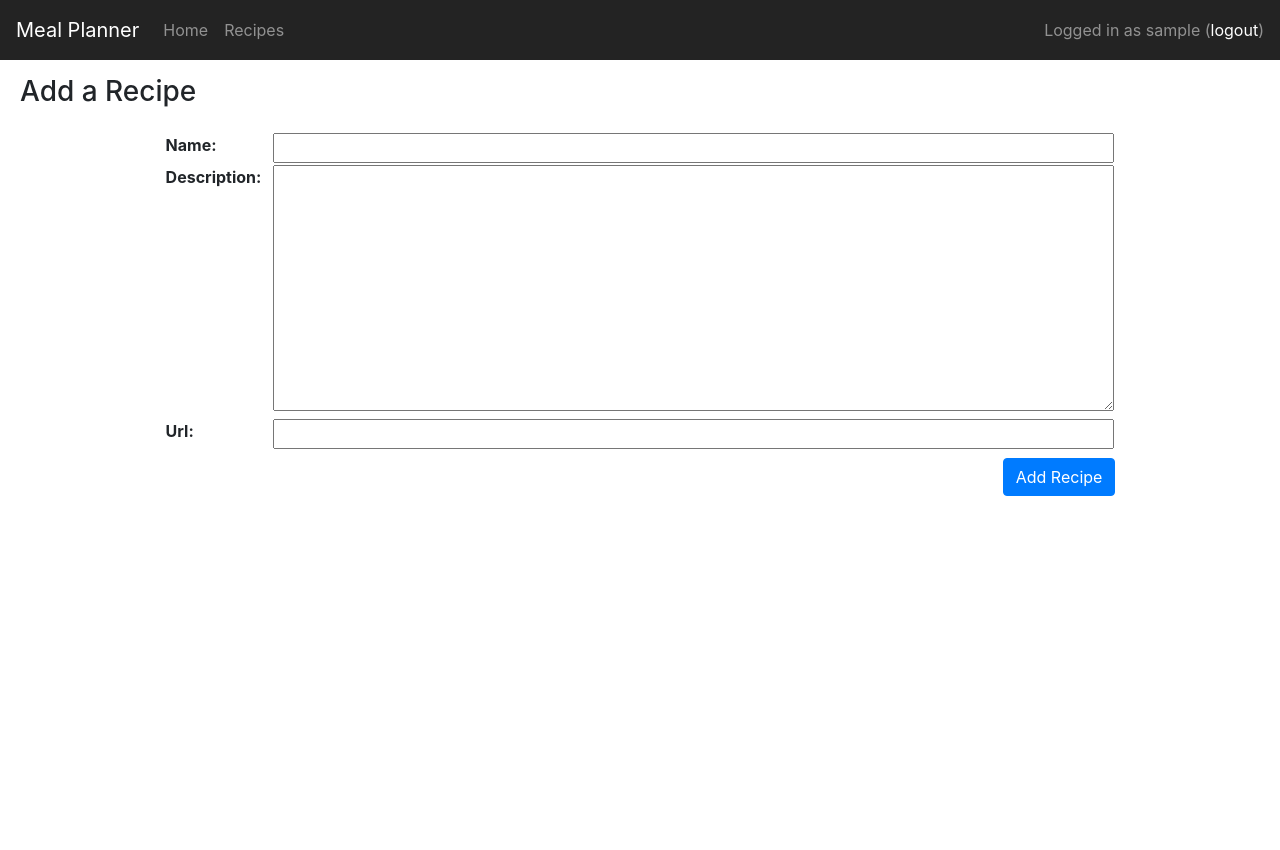
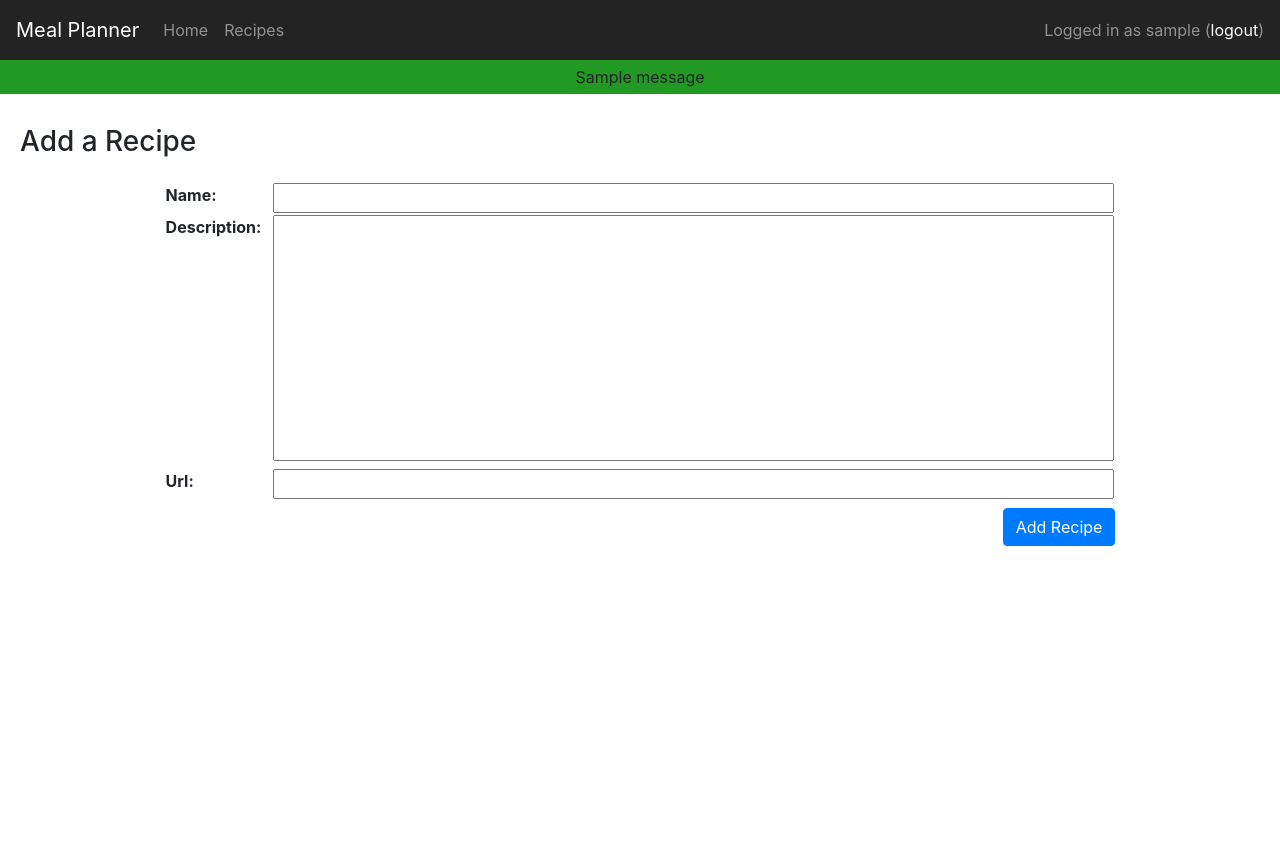
Before and after one commit to khaettig/meals, a Django app: page /recipes/add_recipe/ in a window 1280 px wide. Before the commit the page ends 496 px from the top, so only its background shows below. Run offline with Django 4.2, Linux system fonts and the light colour scheme; a user stored in the database is signed in; tables that the repository leaves empty hold one stand-in row (values such as "Sample post"); one stand-in notice (Sample message) is shown; lists and menus that the app fills with data are empty; some libraries are stand-ins or nearby versions.

Commit message:
Implement frontend to add recipes

```diff
--- a/core/static/core/css/root.css
+++ b/core/static/core/css/root.css
@@ -3,11 +3,13 @@
   --color-dark: #232323;
   --color-light: #DFDFDF;
   --color-very-light: #EAEAEA;
+  --color-success: #229922;
 }
 
 body.no-scroll {
   height: 100vh;
 }
+
 
 .navbar {
   height: var(--navbar-height);
@@ -15,17 +17,25 @@ body.no-scroll {
   color: white;
 }
 
-.table-form th {
+.form-table th {
   vertical-align: top;
 }
 
-.table-form label {
+.form-table label {
   height: 100%;
   margin: 0px 10px 0px 0px;
 }
 
-.table-form input {
+.form-table input {
   width: 100%;
+}
+
+.form-table textarea {
+  resize: none;
+}
+
+.field-error, .non-field-error {
+  color: red;
 }
 
 #content {
@@ -87,3 +97,10 @@ i.icon {
 .listing-table td {
   padding: 5px 10px;
 }
+
+.message.success {
+  background-color: var(--color-success);
+
+  text-align: center;
+  padding: 5px;
+}
--- /dev/null
+++ b/core/templates/core/form.html
@@ -0,0 +1,17 @@
+{% for field in form.visible_fields %}
+<tr>
+  <th>{{ field.label_tag }}</th>
+  <th>{{ field }}</th>
+</tr>
+  {% for error in field.errors %}
+  <tr><th></th><th class="field-error">{{ error }}</th></tr>
+  {% endfor %}
+{% endfor %}
+
+{% for error in form.non_field_errors %}
+  <tr><th></th><th class="non-field-error">{{ error }}</th></tr>
+{% endfor %}
+
+{% for field in form.hidden_fields %}
+  {{ field }}
+{% endfor %}
--- a/core/templates/core/login.html
+++ b/core/templates/core/login.html
@@ -6,16 +6,16 @@
 
 {% block body %}
 <div class="container d-flex h-100">
-  <div class="table-form card mx-auto my-auto">
+  <div class="form-table card mx-auto my-auto">
     <div class="card-body">
       <div class="card-title text-center">
         <h3>Please log in</h3>
       </div>
       <div class="mx-auto">
-        <form method="post">
+        <form method="POST">
           {% csrf_token %}
           <table class="m-3">
-          {{ form.as_table }}
+            {% include "core/form.html" %}
           </table>
           <div class="w-100 text-center">
             <button type="submit" class="w-25 btn btn-primary text-center">Login</button>
--- /dev/null
+++ b/core/templates/core/messages.html
@@ -0,0 +1,7 @@
+{% if messages %}
+  <div class="message-bar">
+    {% for message in messages %}
+      <p class="message {{ message.tags }}">{{ message }}</p>
+    {% endfor %}
+  </div>
+{% endif %}
--- a/core/templates/core/with_navbar.html
+++ b/core/templates/core/with_navbar.html
@@ -2,6 +2,7 @@
 
 {% block body %}
 {% include "core/navbar.html" %}
+{% include "core/messages.html" %}
 <div id="content">
   {% block content %}{% endblock %}
 </div>
--- /dev/null
+++ b/recipes/forms.py
@@ -0,0 +1,9 @@
+from django import forms
+
+
+class AddRecipeForm(forms.Form):
+    name = forms.CharField(max_length=50)
+    description = forms.CharField(
+        widget=forms.Textarea(attrs={"rows": 10, "cols": 80}), required=False
+    )
+    url = forms.URLField(required=False)
--- a/recipes/templates/recipes/add_recipe.html
+++ b/recipes/templates/recipes/add_recipe.html
@@ -8,34 +8,10 @@
 </div>
 <div class="content-block">
   <div class="content-middle">
-    <form>
-      <table class="table-form">
-        <tbody>
-          <tr>
-            <th>
-              <label for="id_name">Name:</label>
-            </th>
-            <td>
-              <input id="id_name">
-            </td>
-          </tr>
-          <tr>
-            <th>
-              <label for="id_description">Description:</label>
-            </th>
-            <td>
-              <textarea id="id_description" cols=80 rows=10></textarea>
-            </td>
-          </tr>
-          <tr>
-            <th>
-              <label for="id_url">Url:</label>
-            </th>
-            <td>
-              <input id="id_url">
-            </td>
-          </tr>
-        </tbody>
+    <form method="POST">
+      {% csrf_token %}
+      <table class="form-table">
+        {% include "core/form.html" %}
       </table>
       <div class="w-100 pt-2 text-right">
         <button id="submit_recipe" type="submit" class="btn btn-primary">Add Recipe</button>
--- a/recipes/views.py
+++ b/recipes/views.py
@@ -1,6 +1,9 @@
+from django.contrib import messages
 from django.contrib.auth.mixins import LoginRequiredMixin
-from django.shortcuts import render
+from django.shortcuts import redirect, render
 from django.views.generic import View
+
+from recipes.forms import AddRecipeForm
 
 
 class RecipesView(LoginRequiredMixin, View):
@@ -10,4 +13,17 @@ class RecipesView(LoginRequiredMixin, View):
 
 class AddRecipeView(LoginRequiredMixin, View):
     def get(self, request):
-        return render(request, "recipes/add_recipe.html")
+        return self._render(request, form=AddRecipeForm())
+
+    def post(self, request):
+        form = AddRecipeForm(request.POST)
+
+        if form.is_valid():
+            messages.add_message(
+                request, messages.INFO, "Your recipe was saved!", extra_tags="success"
+            )
+            return redirect("recipes:add_recipe")
+        return self._render(request, form=form)
+
+    def _render(self, request, *, form):
+        return render(request, "recipes/add_recipe.html", context={"form": form})
```
Also changed, not shown: recipes/tests/views/test_add_recipe_view.py (+22 -0 lines), tests/functional/pages/home_page.py (+0 -4 lines), tests/functional/test_add_recipe.py (+7 -1 lines), tests/functional/utils/functional_test.py (+4 -0 lines).
